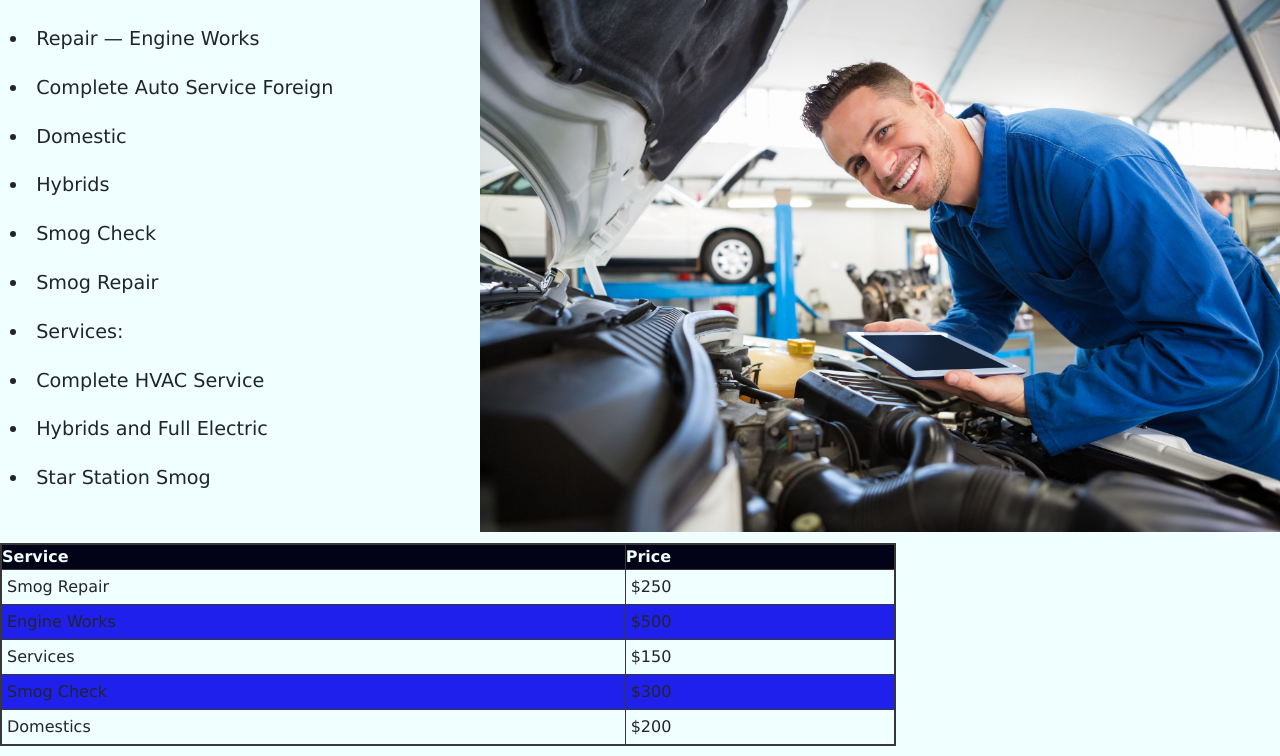
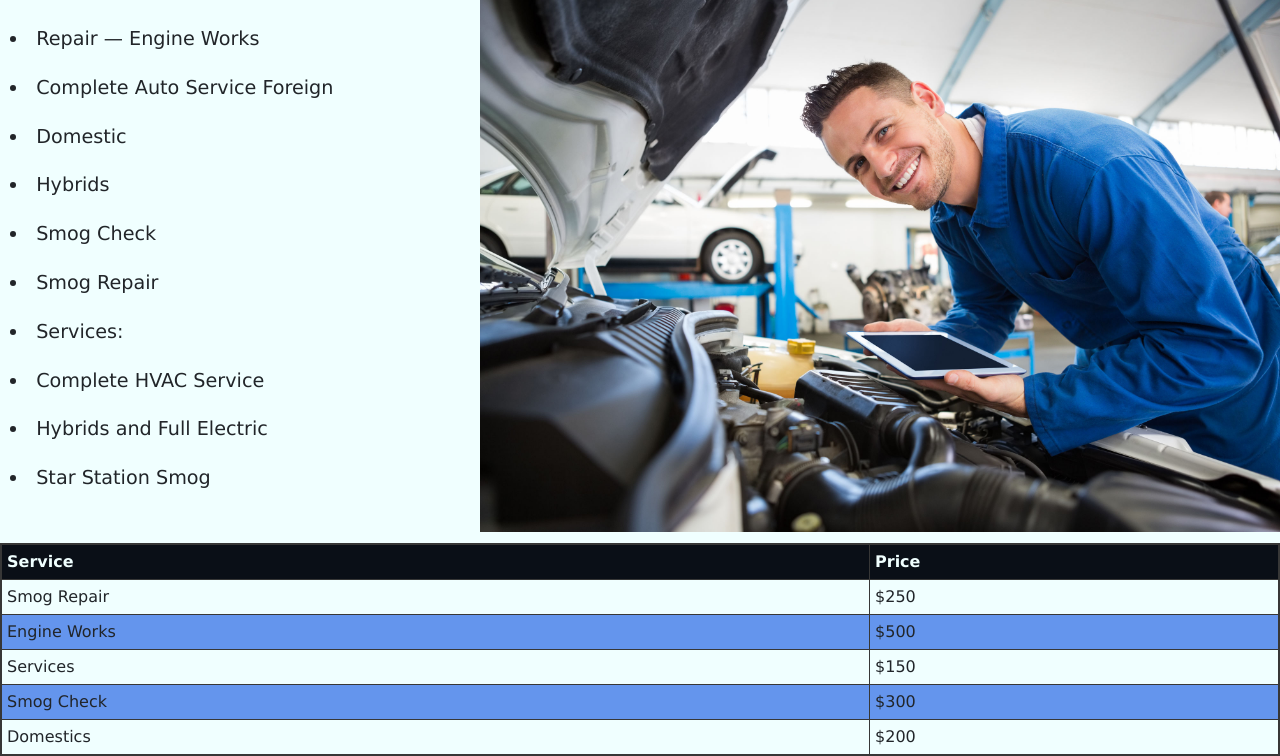
Before and after one commit to Maxwell619/BPesa, a PHP site: page /Services.html in a window 1280 px wide. Shown: the part 163-919 px from the top of the page. Run offline with PHP 8.4, Linux system fonts and the light colour scheme.

Commit message:
updated css

```diff
--- a/cssfile/style.css
+++ b/cssfile/style.css
@@ -80,8 +80,9 @@
 
 .tble{
     border:solid 1px #373737;
-    width: 70%;
-    border-collapse: collapse;
+    width: 100%;
+    border-collapse:collapse;
+    float: left;
 
 }
 td{
@@ -93,9 +94,13 @@ td{
 th{
     background-color: rgba(0, 0,0, 90%);
     color: azure;
+    border: solid;
+    padding: 5px;
+    text-align: left;
+
 }
 tr:nth-child(odd){
-    background-color: rgb(32, 32, 237);
+    background-color:cornflowerblue;
 
 }
 tr:hover{background-color: aqua;
@@ -109,6 +114,6 @@ tr:hover{background-color: aqua;
     width:100%;
 }
 }
-.tble tr{
-    width: 70%;
+.button{
+    color: aqua;
 }
```
